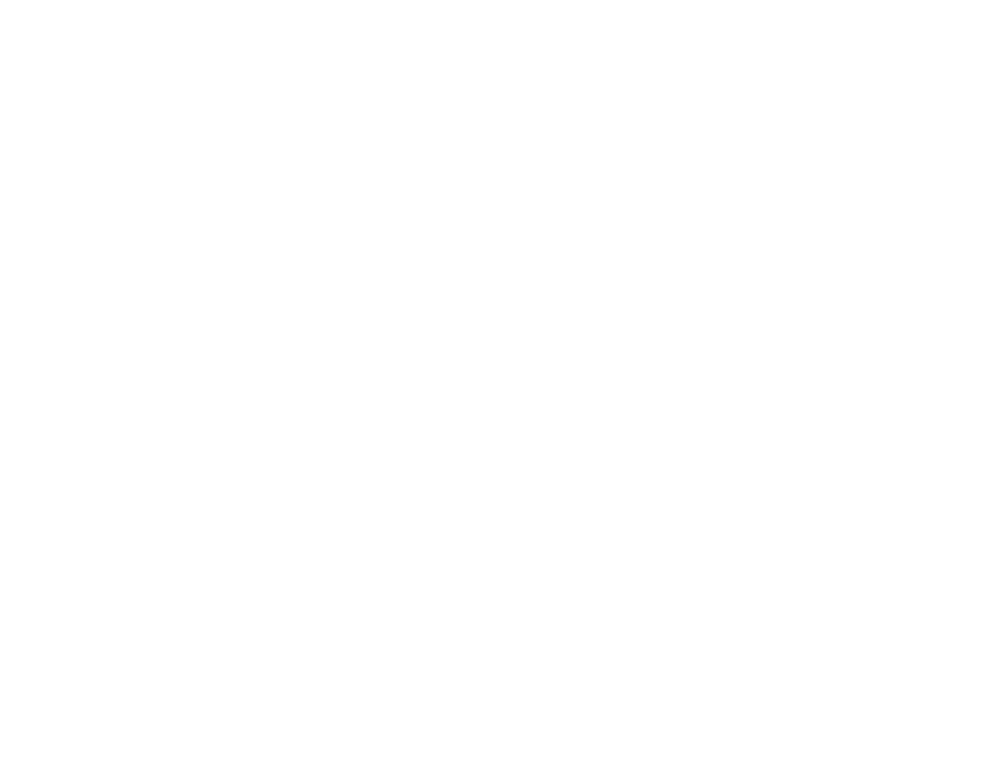
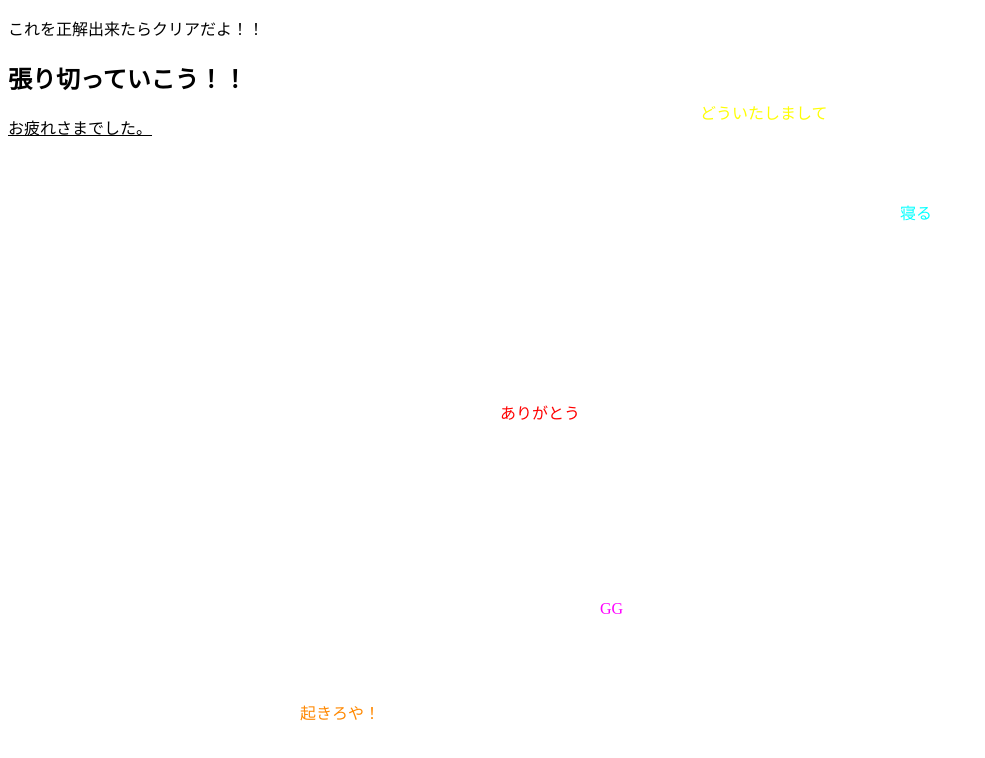
Before and after one commit to f22ba105/drim, a plain HTML site: page link_game/sco.html in a window 1280 px wide. Shown: the whole page, without its empty margins (0-985 px from the left). Drawn offline with Linux system fonts and the light colour scheme.

Commit message:
Add files via upload

```diff
--- a/link_game/sco.html
+++ b/link_game/sco.html
@@ -4,9 +4,62 @@
     <meta charset="UTF-8">
     <meta http-equiv="X-UA-Compatible" content="IE=edge">
     <meta name="viewport" content="width=device-width, initial-scale=1.0">
-    <title></title>
+    <title>hahaha</title>
+    <style>
+        #偽link{
+            color: black;
+            cursor: text;
+        }
+        #ai{
+            color: red;
+            text-decoration: none;
+            cursor: text;
+            top: 400px;
+            left: 500px;
+            position: absolute;
+        }
+        #ue{
+            color:rgb(254, 254, 5);
+            text-decoration: none;
+            cursor: text;
+            top: 100px;
+            left: 700px;
+            position: absolute;
+        }
+        #o{
+            color:aqua;
+            text-decoration: none;
+            cursor: text;
+            top: 200px;
+            left: 900px;
+            position: absolute;
+        }
+        #kaki{
+            color:rgb(255, 136, 0);
+            text-decoration: none;
+            cursor: text;
+            top: 700px;
+            left: 300px;
+            position: absolute;
+        }
+        #本物link{
+            color:rgb(255, 0, 255);
+            text-decoration: none;
+            cursor: text;
+            top: 600px;
+            left: 600px;
+            position: absolute;
+        }
+    </style>
 </head>
 <body>
-
+    <p>これを正解出来たらクリアだよ！！</p>
+    <h2>張り切っていこう！！</h2>
+    <a id="偽link" href="no.html">お疲れさまでした。</a>
+    <a id="ai" href="" >ありがとう</a>
+    <a id="ue" href="" >どういたしまして</a>
+    <a id="o" href="" >寝る</a>
+    <a id="kaki" href="" >起きろや！</a>
+    <a id="本物link" href="saaaaad.html">GG</a>
 </body>
 </html>
```
Also changed, not shown: link_game/fst.html (+45 -3 lines), link_game/saaaaad.html (+5 -2 lines), link_game/stage1.html (+1 -1 lines).
